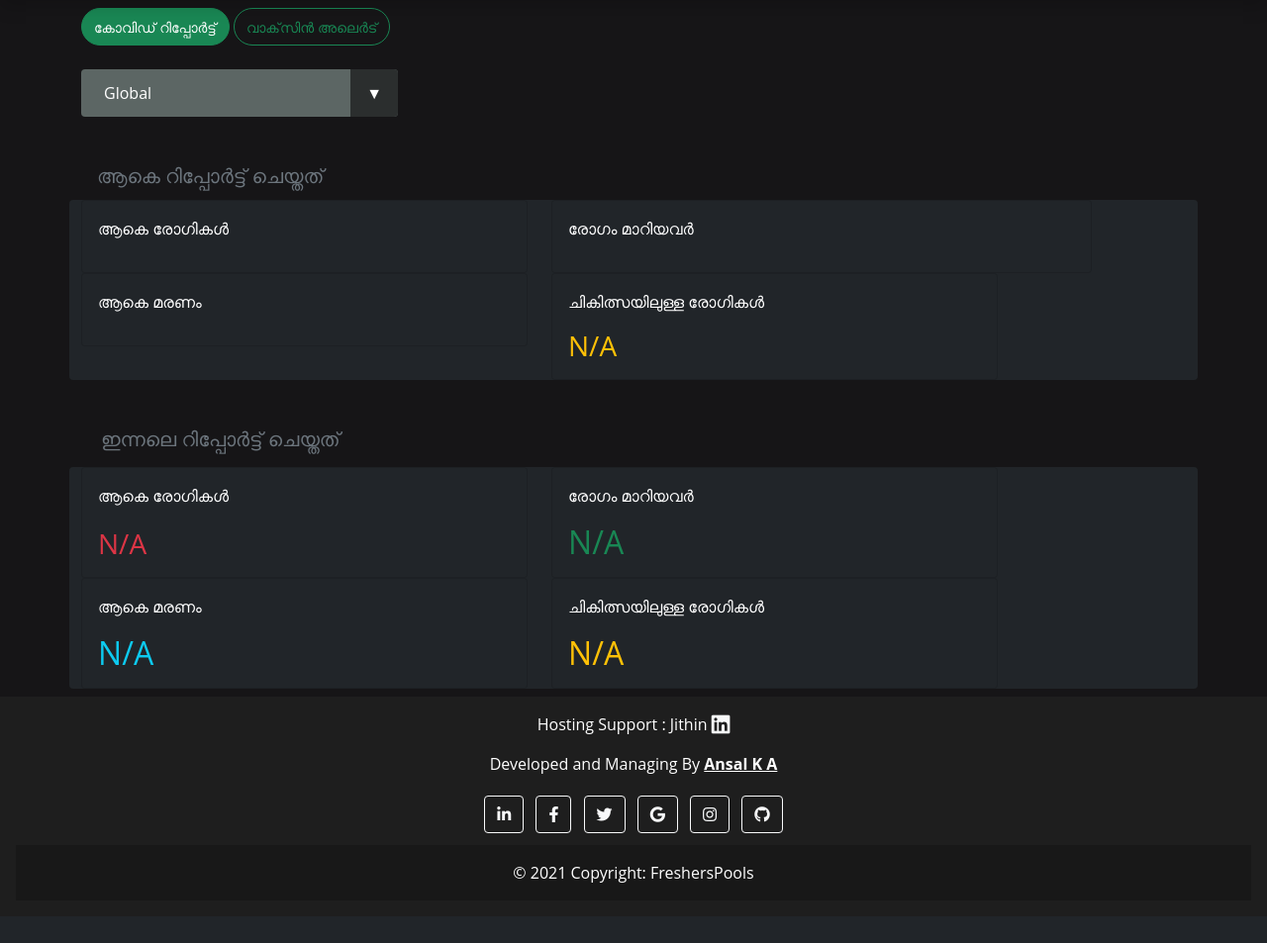
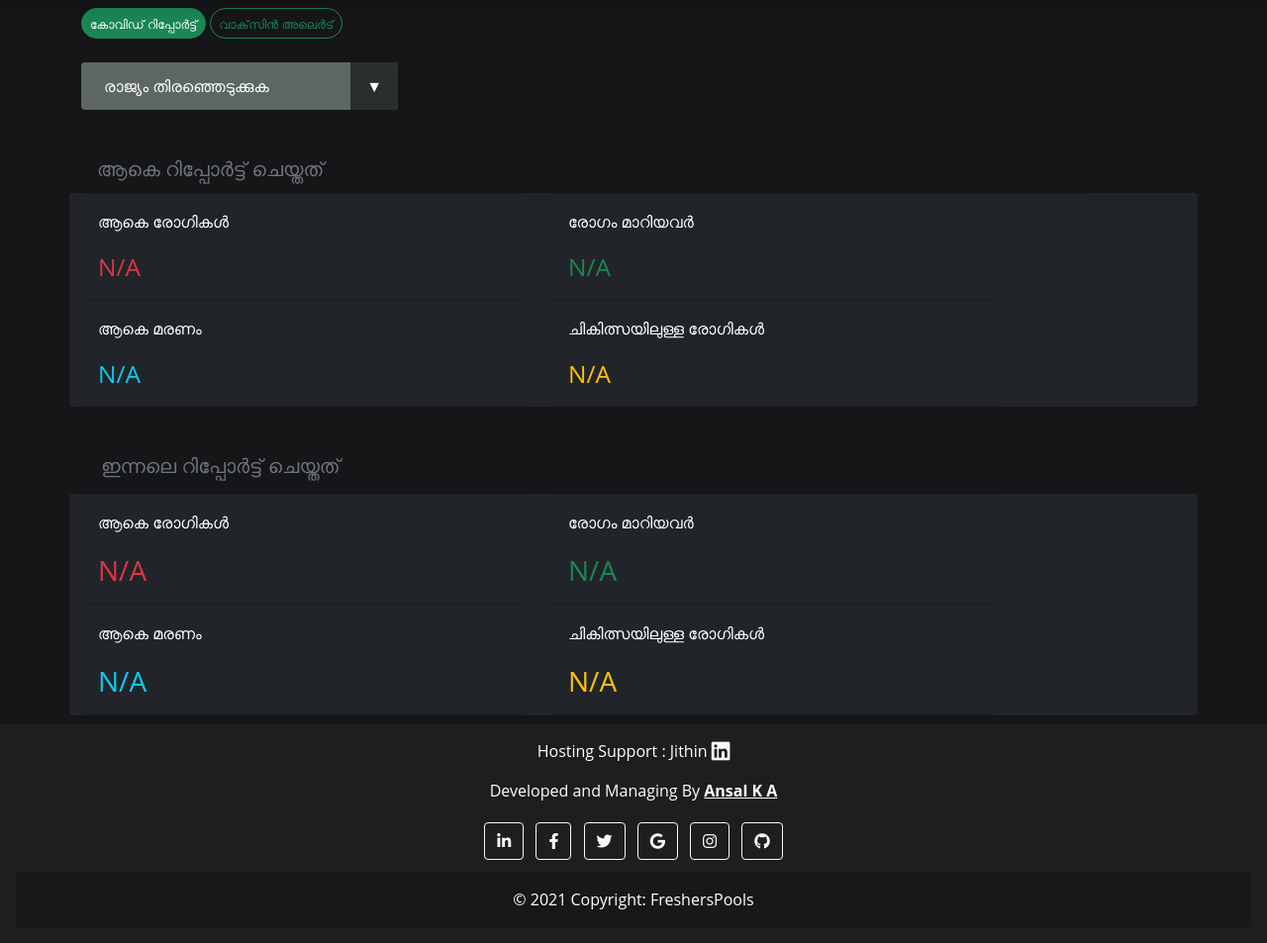
Before and after one commit to Ansalhere/KL_Vaccine_Alert-KLAbove18-, a Django app: page /ml in a window 1280 px wide. Shown: the part 196-1149 px from the top of the page at 99% size. Before the commit the page ends 1106 px from the top, so only its background shows below. Run offline with Django 3.2, Linux system fonts and the light colour scheme; data that the repository does not hold is empty; some libraries are stand-ins or nearby versions.

Commit message:
Update cases_info_ml.html

```diff
--- a/covidhelp/vaccinhelp/templates/cases_info_ml.html
+++ b/covidhelp/vaccinhelp/templates/cases_info_ml.html
@@ -102,8 +102,8 @@
 {% extends 'base.html' %}
 {% block content %}
 <div class="container">
-    <a href="{% url 'index_ml' %}" class="btn btn-success btn mb-4 float-center rounded-pill"><small>കോവിഡ് റിപ്പോർട്ട്</small></a>
-    <a href="{% url 'get_states_ml' %}" class="btn btn-outline-success btn mb-4 rounded-pill"><small>വാക്‌സിൻ അലെർട്</small></a>
+    <a href="{% url 'index_ml' %}" class="btn btn-success btn-sm mb-4 float-center rounded-pill"><small>കോവിഡ് റിപ്പോർട്ട്</small></a>
+    <a href="{% url 'get_states_ml' %}" class="btn btn-outline-success btn-sm mb-4 rounded-pill"><small>വാക്‌സിൻ അലെർട്</small></a>
 
     <div class="row d-flex justify-content-center">
         <div class="">
@@ -111,8 +111,8 @@
                 <form action="" method="POST">
                     {%csrf_token%}
                     <select id="selectCountry" name="">
-                        <option disabled selected>Global</option>
-                        {% for country in countries.Countries %}
+                        <option disabled selected>രാജ്യം തിരഞ്ഞെടുക്കുക</option>
+                        {% for country in countries %}
                         <option value="{{country.Country}}">{{ country.Country }}</option>
                         {% endfor %}
                     </select>
@@ -152,6 +152,7 @@
                         <p class="fs-6 ">ആകെ രോഗികൾ</p>
                         <h3 class="card-text text-danger" id="totalcases">
                             <small>{{countries.Global.TotalConfirmed}}</small>
+                            <small>N/A</small>
                         </h3>
     <!--                    <button class="btn btn-primary" type="button">Button</button>-->
                     </div>
@@ -163,6 +164,7 @@
                         <p class="fs-6 ">രോഗം മാറിയവർ</p>
                         <h3 class="card-text text-success" id="totalrecovered">
                             <small>{{countries.Global.TotalRecovered}}</small>
+                            <small>N/A</small>
                         </h3>
     <!--                    <button class="btn btn-primary" type="button">Button</button>-->
                     </div>
@@ -174,6 +176,7 @@
                         <p class="fs-6">ആകെ മരണം</p>
                         <h3 class="card-text text-info" id="totaldeaths">
                             <small>{{countries.Global.TotalDeaths}}</small>
+                            <small>N/A</small>
                         </h3>
     <!--                    <button class="btn btn-primary" type="button">Button</button>-->
                     </div>
@@ -184,7 +187,7 @@
                         <div class="card-body">
                             <p class="fs-6 ">ചികിത്സയിലുള്ള രോഗികൾ</p>
                             <h3 class="card-text text-warning" id="totalactive">
-                                N/A
+                                <small>N/A</small>
                             </h3>
     <!--                        <button class="btn btn-primary" type="button">Button</button>-->
                         </div>
@@ -213,7 +216,7 @@
                     <div class="card-body">
                         <p class="fs-6 ">രോഗം മാറിയവർ</p>
                         <h2 class="card-text text-success" id="yesterdaytotalrecovered">
-                            N/A
+                            <small>N/A</small>
                         </h2>
     <!--                    <button class="btn btn-primary" type="button">Button</button>-->
                     </div>
@@ -224,7 +227,7 @@
                     <div class="card-body">
                         <p class="fs-6">ആകെ മരണം</p>
                         <h2 class="card-text text-info" id="yesterdaytotaldeaths">
-                            N/A
+                            <small>N/A</small>
                         </h3>
     <!--                    <button class="btn btn-primary" type="button">Button</button>-->
                     </div>
@@ -235,7 +238,7 @@
                         <div class="card-body">
                             <p class="fs-6 ">ചികിത്സയിലുള്ള രോഗികൾ</p>
                             <h2 class="card-text text-warning" id="yesterdaytotalactive">
-                                N/A
+                                <small>N/A</small>
                             </h3>
     <!--<button class="btn btn-primary" type="button">Button</button>-->
                         </div>
```
